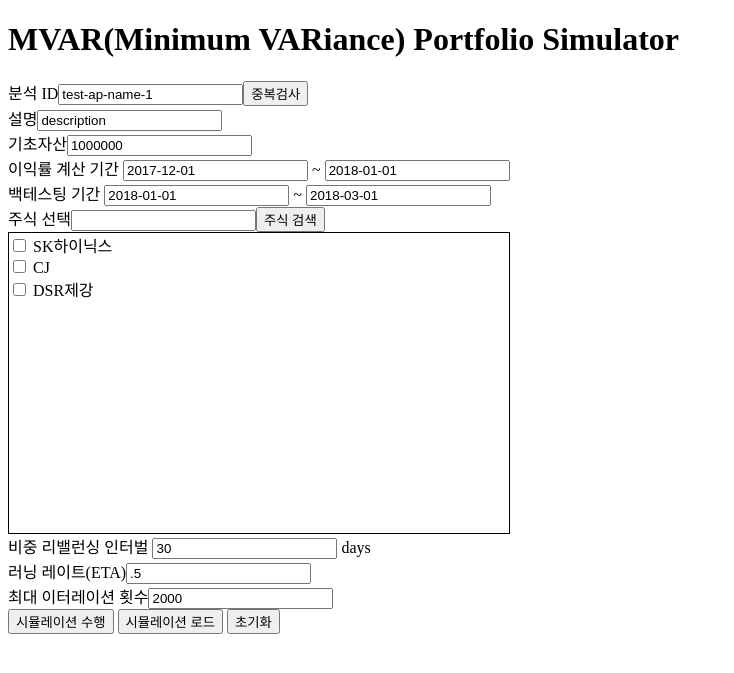
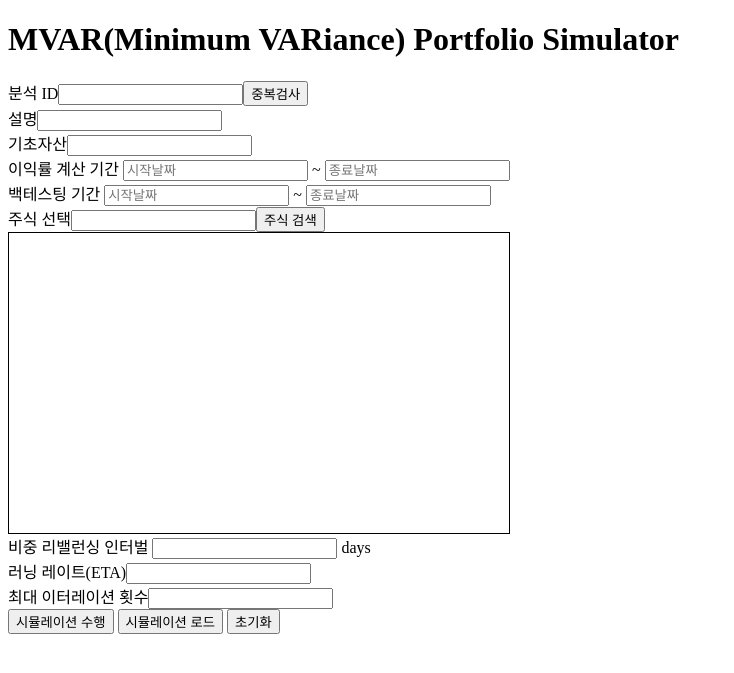
Before and after one commit to pDestiny/recommend, a CodeIgniter app: page /database/ in a window 1280 px wide. Shown: the top 673 px of the page, without its empty margins (0-734 px from the left). Run offline with CodeIgniter, Linux system fonts and the light colour scheme; some libraries are stand-ins or nearby versions.

Commit message:
trivial problem solved

```diff
--- a/application/controllers/MVAR_controller.php
+++ b/application/controllers/MVAR_controller.php
@@ -8,7 +8,7 @@ class MVAR_controller extends CI_Controller {
 	{
 		parent::__construct();
 
-		$this->load->model("MVAR_model", "mvar_model");
+		$this->load->model("Stock_data_model", "sp_model");
 		$this->load->model("Analysis_params_model", "ap_model");
 		$this->load->model("Analysis_result_model", "ar_model");
 	}
@@ -33,7 +33,7 @@ class MVAR_controller extends CI_Controller {
 		if ( $_SERVER['HTTP_HOST'] == LOCAL_HTTP_HOST ) {
 			// window
 			$commend = "python ". APPPATH. DS. "pycode". DS. $src. " $args";
-			print_r($commend);
+			#print_r($commend);
 			$py_return = exec($commend);
 
 		} else if ( $_SERVER['HTTP_HOST'] == LIVE_HTTP_HOST ) {
@@ -71,8 +71,17 @@ class MVAR_controller extends CI_Controller {
 			"ap_is_finish" => 0
 		];
 
+
+		if($this->ap_model->is_analyzed($idata["ap_name"]) || $this->ap_model->is_saved($idata["ap_name"])) {
+			print("<script>alert('이미 분석되었거나 분석중입니다..');location.href='/mvar/list';</script>");
+			return;
+		}
+
+		$ap_id = $this->ap_model->save($idata, $post["stock_id"]);
+
+
 		// $this->ap_model->save($idata, $post["stock_id"]);
-		$ap_id = $this->ap_model->save($idata, $post["stock_id"]);
+
 
 		//loading page 에서 index에서 넘긴 파라미터를 db 저장
 
@@ -120,7 +129,7 @@ class MVAR_controller extends CI_Controller {
 
 		$n = $this->ap_model->get_n_stocks($id);
 
-		$result_data = $this->mvar_model->get_analysis_result($id);
+		$result_data = $this->ar_model->get_analysis_result($id);
 
 		$this->load->view("result", [
 			"params"=> $params,
@@ -139,7 +148,7 @@ class MVAR_controller extends CI_Controller {
 		$bt_date_e = $get["bt_date_e"];
 		$stock_sch_content = $get["stock_sch_content"];
 
-		$stock_data = $this->mvar_model->get_stock_data($r_date_s, $bt_date_e, $stock_sch_content);
+		$stock_data = $this->sp_model->get_stock_data($r_date_s, $bt_date_e, $stock_sch_content);
 
 		print(json_encode($stock_data));
 	}
@@ -165,6 +174,8 @@ class MVAR_controller extends CI_Controller {
 	{
 		$this->ap_model->del($id);
 
+		$this->ar_model->del($id);
+
 		$this->list();
 	}
 }
--- a/application/models/Analysis_params_model.php
+++ b/application/models/Analysis_params_model.php
@@ -78,4 +78,20 @@ class Analysis_params_model extends CI_Model {
     {
         return $this->db->from($this->SUB)->select("as_code")->where("as_ap_id", $id)->get()->result_array();
     }
+
+    public function is_analyzed($name)
+    {
+        return ($this->db->
+                    select("ap_is_finish")->
+                    from($this->TB)->
+                    where("ap_name", $name)->
+                    get()->
+                    row_array()["ap_is_finish"]) == 1;
+    }
+
+    public function is_saved($name)
+    {
+        return count($this->db->select("*")->from($this->TB)->where("ap_name", $name)->get()->result_array()) >= 1;
+    }
+
 }
--- a/application/models/MVAR_model.php
+++ /dev/null
@@ -1,104 +0,0 @@
-<?php
-class MVAR_model extends CI_Model {
-    protected $TB;
-    protected $builder;
-
-
-    public function __construct() {
-        parent::__construct();
-
-        $this->load->database();
-        $this->TB = "stock_data";
-    }
-
-    public function get_stock_data($r_date_s, $bt_date_e, $stock_sch_content)
-    {
-        $stock_sch_content_str = $this->db->escape($stock_sch_content);
-
-        $stock_sch_content_int = intval($stock_sch_content);
-
-        //print_r($stock_sch_content_int);
-
-        $query = "SELECT a.name, a.code FROM (
-            SELECT b.name, b.code, MIN(b.date) AS min_date, MAX(b.date) AS max_date FROM stock_data b GROUP BY b.name, b.code
-        ) a WHERE a.min_date <= ? AND a.max_date > ? AND (a.name=$stock_sch_content_str or a.code=$stock_sch_content_int)";
-
-        $result = $this->db->query($query, [$r_date_s, $bt_date_e])->result_array();
-
-        //print_r($this->db->last_query());
-
-        return $result;
-    }
-
-    public function get_analysis_result($id)
-    {
-        # 일반 포트폴리오, MVAR 포트폴리오 에포치별 수익률 데이터
-
-        ## MVAR
-        $sql = "SELECT
-                    ar_kind,
-                    ar_epoch,
-                    round(((SUM(ar_remain_assets) - SUM(ar_start_assets)) / SUM(ar_start_assets) * 100), 2) AS income_rate,
-                    SUM(ar_remain_assets) as ar_remain_assets
-                FROM analysis_result
-                    WHERE ar_ap_id = ? and ar_kind = 'MVAR'
-                    GROUP BY ar_kind, ar_epoch";
-        $mvar_income = $this->db->query($sql, $id)->result_array();
-
-        ## 일반
-        $sql = "SELECT
-                    ar_kind,
-                    ar_epoch,
-                    round(((SUM(ar_remain_assets) - SUM(ar_start_assets)) / SUM(ar_start_assets) * 100), 2) AS income_rate,
-                    SUM(ar_remain_assets) as ar_remain_assets
-                FROM analysis_result
-                    WHERE ar_ap_id = ? and ar_kind = 'ant'
-                    GROUP BY ar_kind, ar_epoch";
-        $ant_income = $this->db->query($sql, $id)->result_array();
-
-        ## 수익률 표준 편차
-
-        $sql = "SELECT a.ar_kind, stddev(a.income_rate) as std
-                FROM (
-                    SELECT
-                    ar_kind,
-                    ar_epoch,
-                    round(((SUM(ar_remain_assets) - SUM(ar_start_assets)) / SUM(ar_start_assets) * 100), 2) AS income_rate,
-                    SUM(ar_remain_assets)
-                FROM analysis_result
-                    WHERE ar_ap_id = ?
-                    GROUP BY ar_kind, ar_epoch
-                ) AS a group by a.ar_kind
-        ";
-
-        $std = $this->db->query($sql, $id)->result_array();
-
-        # epoch별 비중
-
-        # MVAR데이터
-        $sql = "SELECT ar_epoch, ar_name, round(ar_weight * 100, 2) as ar_weight FROM analysis_result  WHERE ar_ap_id = ? AND ar_kind='MVAR' ORDER BY ar_epoch ASC, ar_name ASC";
-
-        $mvar_weight = $this->db->query($sql, $id)->result_array();
-
-        # 일반 데이터
-        $sql = "SELECT ar_epoch, ar_name, round(ar_weight * 100, 2) as ar_weight FROM analysis_result  WHERE ar_ap_id = ? AND ar_kind='ant' ORDER BY ar_epoch ASC, ar_name ASC";
-
-        $ant_weight = $this->db->query($sql, $id)->result_array();
-
-        # 데이터 정리
-        $data = [
-            "income" => [
-                "mvar" => $mvar_income,
-                "ant" => $ant_income,
-                "std" => $std
-            ],
-            "weight" => [
-                "mvar" => $mvar_weight,
-                "ant" => $ant_weight
-            ]
-        ];
-
-        return $data;
-
-    }
-}
--- /dev/null
+++ b/application/models/Stock_data_model.php
@@ -0,0 +1,34 @@
+<?php
+class Stock_data_model extends CI_Model {
+    protected $TB;
+    protected $builder;
+
+
+    public function __construct() {
+        parent::__construct();
+
+        $this->load->database();
+        $this->TB = "stock_data";
+    }
+
+    public function get_stock_data($r_date_s, $bt_date_e, $stock_sch_content)
+    {
+        $stock_sch_content_str = $this->db->escape($stock_sch_content);
+
+        $stock_sch_content_int = intval($stock_sch_content);
+
+        //print_r($stock_sch_content_int);
+
+        $query = "SELECT a.name, a.code FROM (
+            SELECT b.name, b.code, MIN(b.date) AS min_date, MAX(b.date) AS max_date FROM stock_data b GROUP BY b.name, b.code
+        ) a WHERE a.min_date <= ? AND a.max_date > ? AND (a.name=$stock_sch_content_str or a.code=$stock_sch_content_int)";
+
+        $result = $this->db->query($query, [$r_date_s, $bt_date_e])->result_array();
+
+        //print_r($this->db->last_query());
+
+        return $result;
+    }
+
+
+}
--- a/application/views/input.php
+++ b/application/views/input.php
@@ -7,51 +7,41 @@
 		<div class="con">
 			<form action="mvar/loading" method="post" id="param_form">
 				<div class="box">
-					<label>분석 ID</label><input type="text" name="anlysis_name" id="anlysis_name" name="asset" required value="test-ap-name-1" maxlength="255"><button type="button" id="dup-check">중복검사</button>
+					<label>분석 ID</label><input type="text" name="anlysis_name" id="anlysis_name" name="asset" required maxlength="255"><button type="button" id="dup-check">중복검사</button>
 				</div>
 				<div class="box">
-					<label>설명</label><input type="text" id="desc" name="desc" value="description" maxlength="63">
+					<label>설명</label><input type="text" id="desc" name="desc" maxlength="63">
 				</div>
 				<div class="box">
-					<label>기초자산</label><input type="text" id="asset" name="asset" required value="1000000">
+					<label>기초자산</label><input type="text" id="asset" name="asset" required>
 				</div>
 				<div class="box">
 					<label>이익률 계산 기간</label>
-					<input type="text" id="r_dt_s" name="r_dt_s" placeholder="시작날짜" required autocomplete="off" value="2017-12-01">
+					<input type="text" id="r_dt_s" name="r_dt_s" placeholder="시작날짜" required autocomplete="off" >
 					~
-					<input type="text" id="r_dt_e" name="r_dt_e" placeholder="종료날짜" required autocomplete="off" value="2018-01-01">
+					<input type="text" id="r_dt_e" name="r_dt_e" placeholder="종료날짜" required autocomplete="off" >
 				</div>
 				<div class="box">
 					<label>백테스팅 기간</label>
-					<input type="text" id="bt_dt_s" name="bt_dt_s" placeholder="시작날짜" required autocomplete="off" value="2018-01-01">
+					<input type="text" id="bt_dt_s" name="bt_dt_s" placeholder="시작날짜" required autocomplete="off" >
 					~
-					<input type="text" id="bt_dt_e" name="bt_dt_e" placeholder="종료날짜" required autocomplete="off" value="2018-03-01">
+					<input type="text" id="bt_dt_e" name="bt_dt_e" placeholder="종료날짜" required autocomplete="off" >
 				</div>
 				<div class="box">
 					<label>주식 선택</label><input type="text" id="sch-target"><button type="button" class="search-stock">주식 검색</button>
 					<div id="stock-box">
-						<div class="stock-select">
-							<input type="checkbox" name="stock_id[]" id="sp660" value="660">
-							<label for="sp660">SK하이닉스</label>
-						</div><div class="stock-select">
-							<input type="checkbox" name="stock_id[]" id="sp1040" value="1040">
-							<label for="sp1040">CJ</label>
-						</div><div class="stock-select">
-							<input type="checkbox" name="stock_id[]" id="sp69730" value="69730">
-							<label for="sp69730">DSR제강</label>
-						</div></div>
 					</div>
 				</div>
 				<div class="box">
-					<label>비중 리밸런싱 인터벌</label> <input type="text" name="interval" value="30"> days
+					<label>비중 리밸런싱 인터벌</label> <input type="text" name="interval"> days
 				</div>
 
 				<div class="box">
-					<label>러닝 레이트(ETA)</label><input type="text" name="eta" value=.5>
+					<label>러닝 레이트(ETA)</label><input type="text" name="eta">
 				</div>
 
 				<div class="box">
-					<label>최대 이터레이션 횟수</label><input type="text" name="max_iter" value="2000">
+					<label>최대 이터레이션 횟수</label><input type="text" name="max_iter">
 				</div>
 				<div class="btns">
 					<button type="button" class="start_sim">시뮬레이션 수행</button>
--- a/application/views/loading.php
+++ b/application/views/loading.php
@@ -31,7 +31,6 @@
                 });
             }
             function frame() {
-                console.log('hello world')
                 if (width >= 100) {
                     clearInterval(id);
                     is_first = true
--- a/application/views/result.php
+++ b/application/views/result.php
@@ -212,7 +212,7 @@
     </div>
 
     <div class="btn">
-
+        <button class="back" type="button" onclick="location.href='/mvar/list'">뒤로</button>
     </div>
 
 </body>
```
Also changed, not shown: application/models/Analysis_result_model.php (+78 -0 lines).
